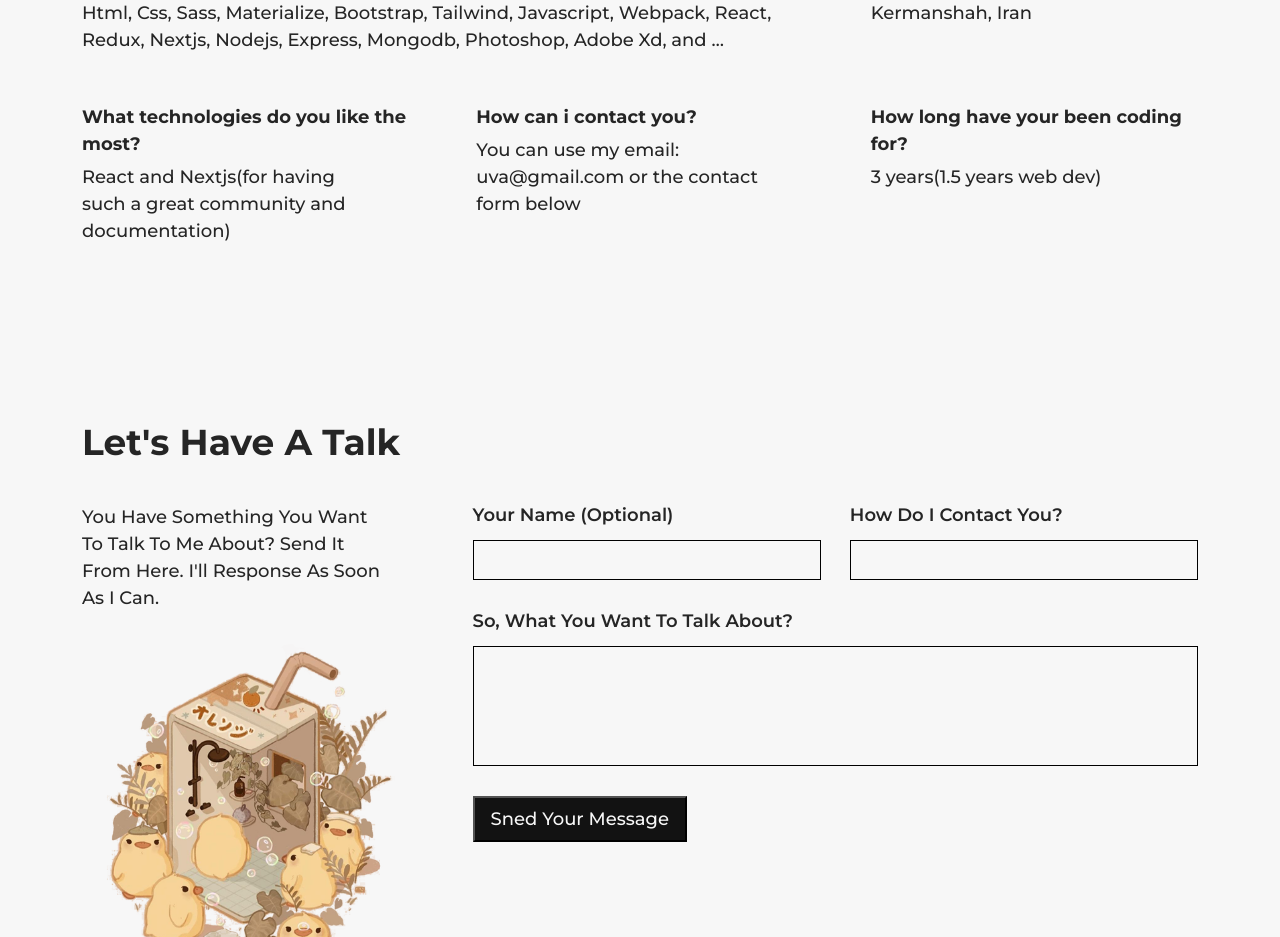
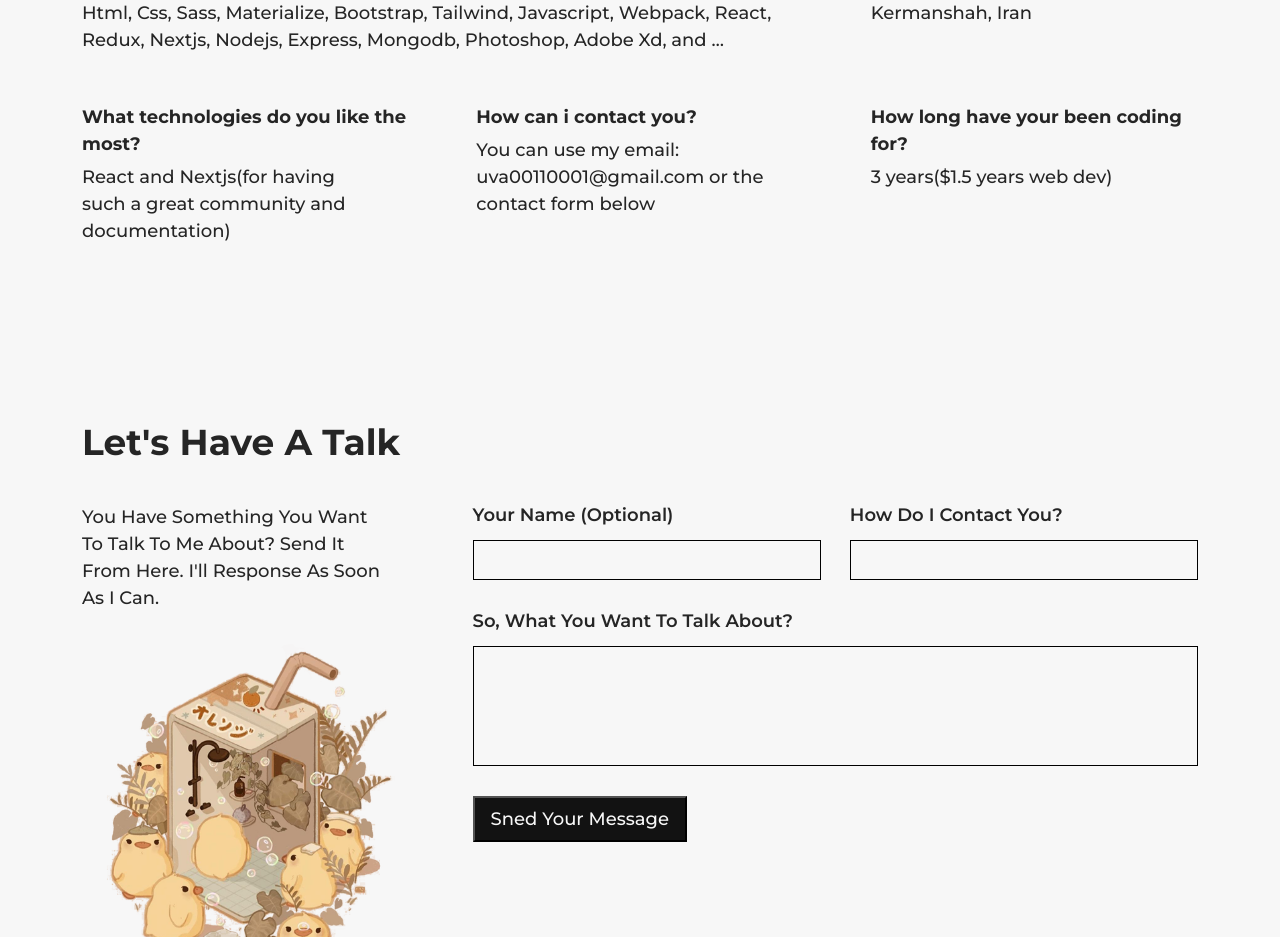
Before and after one commit to UndefinedVariable01/portfolio, a Next.js app: page / in a window 1280 px wide. Shown: the part 2320-3257 px from the top of the page. Built offline with nearby package versions, Linux system fonts and the light colour scheme; no server answers.

Commit message:
Added email address and dynamic age calculation

```diff
--- a/components/About.js
+++ b/components/About.js
@@ -6,6 +6,11 @@ const { sectionGapTop, sectionGapBottom, blockImageContainer } = utils
 const { about, title, imageContainer, container, c1, c2, c3, c4, c5, c6, c7, c8, c9, question, answer } = styles
 
 export default function About() {
+    const birthDate = new Date("1999-04-25")
+    const now = new Date()
+    const ageDate = new Date(now.getTime() - birthDate.getTime())
+    const ageYears = ageDate.getUTCFullYear() - 1970
+
     return (
         <div className={`${sectionGapTop} ${sectionGapBottom} ${about}`} id="about">
             <h1 className={title}>Wanna Know More About Me?</h1>
@@ -22,7 +27,7 @@ export default function About() {
             </div>
             <div className={`${container} ${c3}`}>
                 <p className={question}>How old are you?</p>
-                <p className={answer}>21 years old</p>
+                <p className={answer}>{ageYears} years old</p>
             </div>
             <div className={`${container} ${c4}`}>
                 <p className={question}>Are your a front-end or back-end developer?</p>
@@ -30,7 +35,9 @@ export default function About() {
             </div>
             <div className={`${container} ${c5}`}>
                 <p className={question}>How long have your been coding for?</p>
-                <p className={answer}>3 years(1.5 years web dev)</p>
+                <p className={answer}>
+                    {ageYears - 18} years(${ageYears - 20}.5 years web dev)
+                </p>
             </div>
             <div className={`${container} ${c6}`}>
                 <p className={question}>What technologies can you work with?</p>
@@ -49,7 +56,7 @@ export default function About() {
             </div>
             <div className={`${container} ${c9}`}>
                 <p className={question}>How can i contact you?</p>
-                <p className={answer}>You can use my email: uva@gmail.com or the contact form below</p>
+                <p className={answer}>You can use my email: uva00110001@gmail.com or the contact form below</p>
             </div>
         </div>
     )
```
